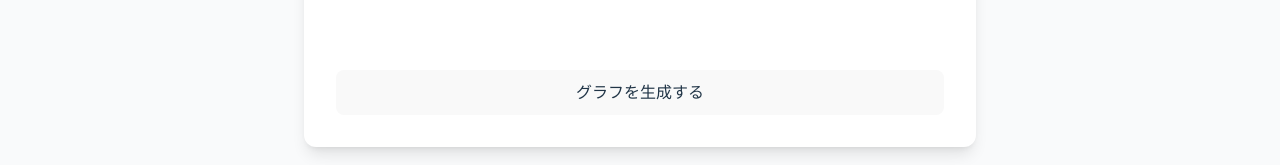
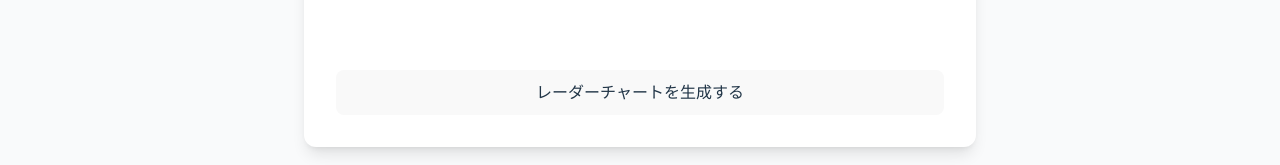
Before and after one commit to Eztas/LabNavi, a React (Vite) app: page / in a window 1280 px wide. Both pictures are taken after a click on the button 1157 px from the left and 40 px from the top of the page. Shown: the part 644-809 px from the top of the page. Built offline with nearby package versions, Linux system fonts and the light colour scheme.

Commit message:
style: グラフを生成から、レーダーチャートを生成に変更

```diff
--- a/src/pages/MatchRadarChartPage.tsx
+++ b/src/pages/MatchRadarChartPage.tsx
@@ -209,7 +209,7 @@ const MatchRadarChartPage = () => {
               disabled={isSubmitting}
               className="w-full bg-indigo-600 text-green font-bold py-3 px-4 rounded-md hover:bg-indigo-700 disabled:bg-indigo-300 disabled:cursor-not-allowed transition-all duration-300 ease-in-out transform hover:scale-105"
             >
-              {isSubmitting ? '分析中...' : 'グラフを生成する'}
+              {isSubmitting ? '分析中...' : 'レーダーチャートを生成する'}
             </button>
           </div>
         </form>
```
